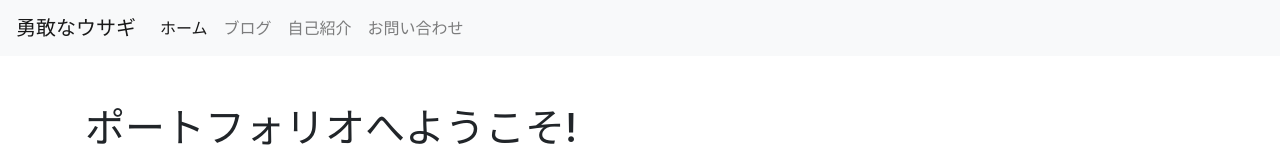
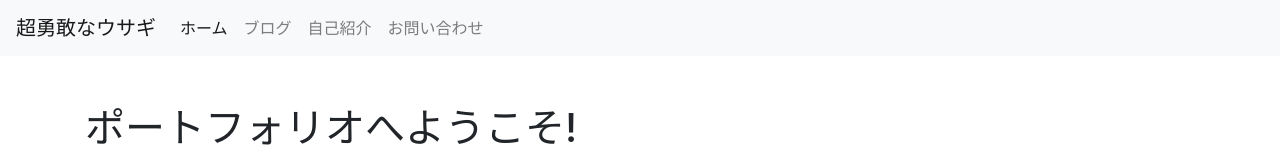
Before and after one commit to hafnium49/hafnium49.github.io, a plain HTML site: page index.html in a window 1280 px wide. Shown: the top 160 px of the page. Drawn offline with nearby package versions, Linux system fonts and the light colour scheme; a script that the page names is missing.

Commit message:
Update index.html

```diff
--- a/index.html
+++ b/index.html
@@ -4,7 +4,7 @@
 <head>
     <meta charset="UTF-8" />
     <meta name="viewport" content="width=device-width, initial-scale=1.0" />
-    <title>勇敢なウサギ</title>
+    <title>超勇敢なウサギ</title>
     <!-- Bootstrap CSS -->
     <link rel="stylesheet" href="https://cdn.jsdelivr.net/npm/bootstrap@4.1.3/dist/css/bootstrap.min.css"
         integrity="sha384-MCw98/SFnGE8fJT3GXwEOngsV7Zt27NXFoaoApmYm81iuXoPkFOJwJ8ERdknLPMO" crossorigin="anonymous" />
@@ -13,7 +13,7 @@
 <body>
     <!-- Navigation -->
     <nav class="navbar navbar-expand-lg navbar-light bg-light">
-        <a class="navbar-brand" href="#">勇敢なウサギ</a>
+        <a class="navbar-brand" href="#">超勇敢なウサギ</a>
         <button class="navbar-toggler" type="button" data-toggle="collapse" data-target="#navbarNav"
             aria-controls="navbarNav" aria-expanded="false" aria-label="Toggle navigation">
             <span class="navbar-toggler-icon"></span>
```
